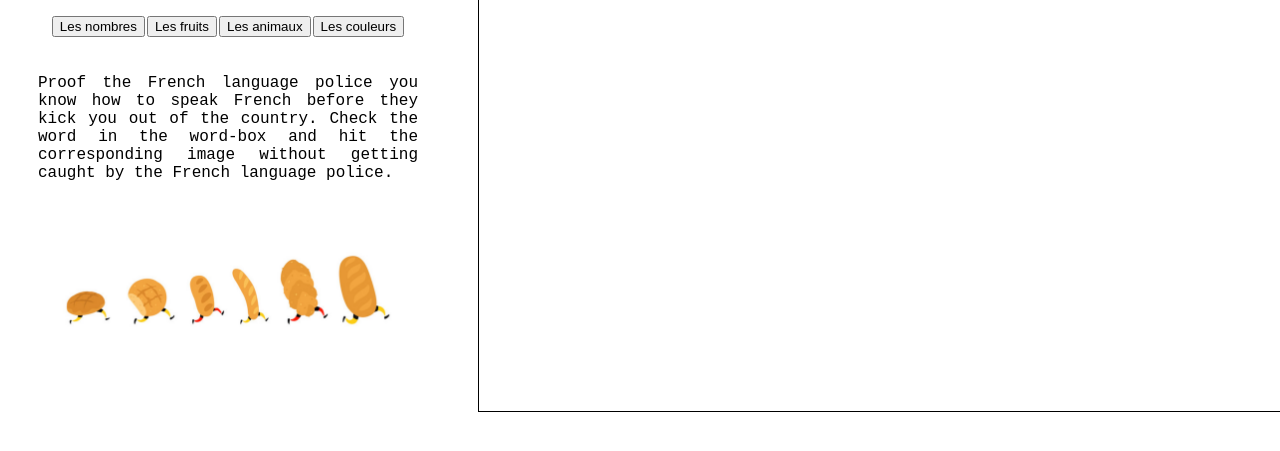
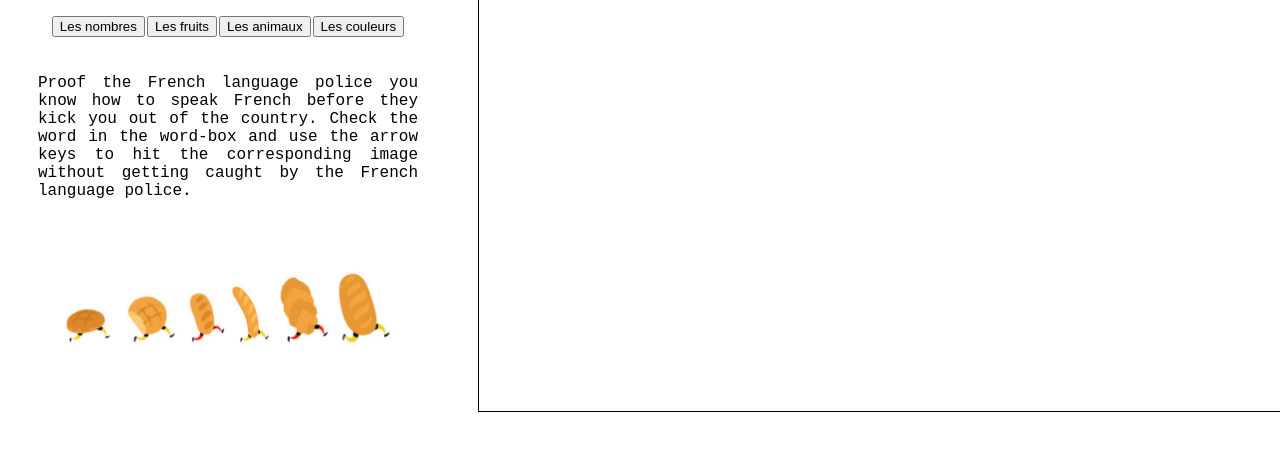
Before and after one commit to regalaurence/ohmondieu, a plain HTML site: page index.html in a window 1280 px wide. Shown: the part 191-642 px from the top of the page. Drawn offline with Linux system fonts and the light colour scheme.

Commit message:
instructions updated

```diff
--- a/index.html
+++ b/index.html
@@ -22,7 +22,7 @@
       </div>
       <p id="howtoplay">Proof the French language police you know how to speak
         French before they kick you out of the country.
-        Check the word in the word-box and hit the corresponding image without getting caught by the French language
+        Check the word in the word-box and use the arrow keys to hit the corresponding image without getting caught by the French language
         police.</p>
       <img src="./images/runningbreads.png" alt="" class="breads-img" />
     </div>
```
